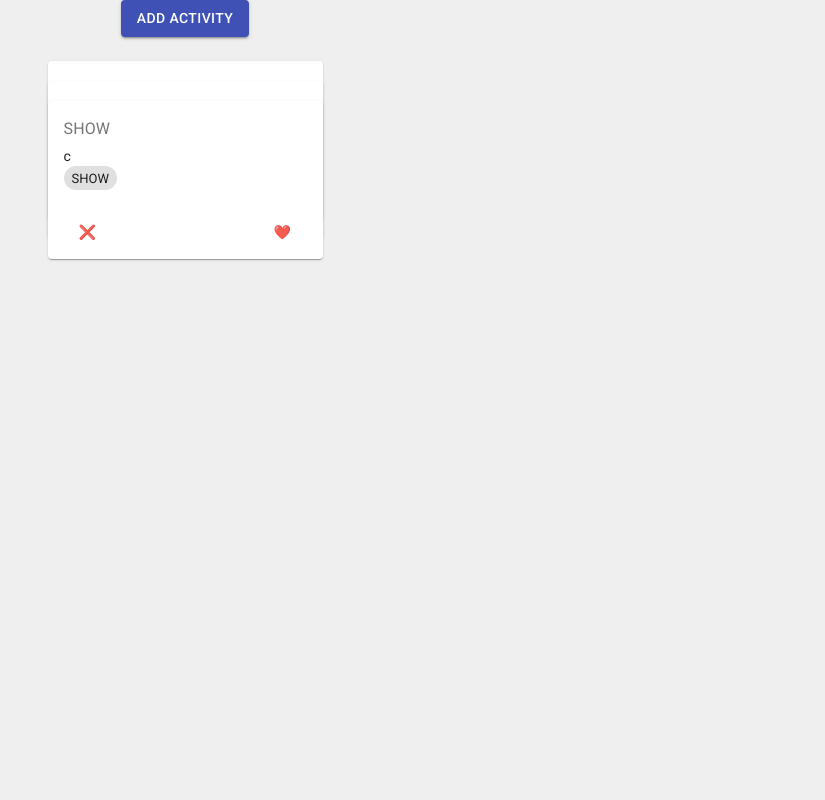
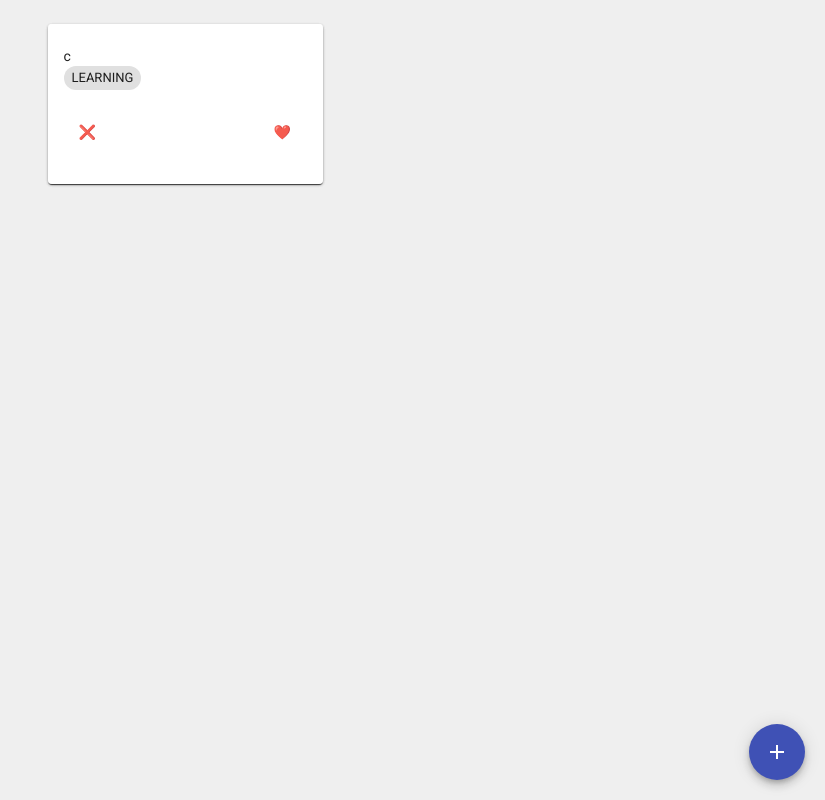
Before and after one commit to Orange-Mango/what-do-frontend, a React (Create React App) app: page / in a window 1280 px wide. Shown: the whole page, without its empty margins (455-1280 px from the left). Built offline with nearby package versions, Linux system fonts and the light colour scheme; no server answers; the HTML template or start-up script is replaced by a standard one.

Commit message:
Add add activity modal

```diff
--- a/src/Activities/Activities.js
+++ b/src/Activities/Activities.js
@@ -1,15 +1,22 @@
 import React, { useState, useEffect } from "react";
-import { Button, Container, Grid } from "@material-ui/core";
+import { Container, Grid } from "@material-ui/core";
 import { useTransition } from "react-spring";
 
 import Activity from "./Activity/Activity";
 import storage from "../utils/storage";
+import AddActivity from "./AddActivity/AddActivity";
 
 const Activities = () => {
   const [activities, setActivities] = useState([
-    { key: 0, description: "a", tags: ["HEALTH"] },
-    { key: 1, description: "b", tags: ["FOOD", "LEARNING"] },
-    { key: 2, description: "c", tags: ["SHOW"] },
+    { key: 0, description: "a", tags: [{ key: 0, label: "HEALTH" }] },
+    { key: 1, description: "b", tags: [{ key: 1, label: "FOOD" }] },
+    { key: 2, description: "c", tags: [{ key: 2, label: "LEARNING" }] },
+  ]);
+  const [tags, setTags] = useState([
+    { key: 0, label: "HEALTH" },
+    { key: 1, label: "FOOD" },
+    { key: 2, label: "LEARNING" },
+    { key: 3, label: "SHOW" },
   ]);
 
   const [index, setIndex] = useState(activities.length);
@@ -25,9 +32,9 @@ const Activities = () => {
         .then((data) => {
           console.warn(data);
           let mappedData = [
-            { key: 0, description: "a", tags: ["HEALTH"] },
-            { key: 1, description: "b", tags: ["FOOD", "LEARNING"] },
-            { key: 2, description: "c", tags: ["SHOW"] },
+            { key: 0, description: "a", tags: [{ key: 0, label: "HEALTH" }] },
+            { key: 1, description: "b", tags: [{ key: 1, label: "FOOD" }] },
+            { key: 2, description: "c", tags: [{ key: 2, label: "LEARNING" }] },
           ];
           setActivities(mappedData);
         });
@@ -47,10 +54,18 @@ const Activities = () => {
     handleRemoveActivity(index);
   };
 
-  const handleAddActivity = () => {
+  const handleAddActivity = (event, activity, tags) => {
     setIndex(index + 1);
     let newActivities = [...activities];
-    newActivities.push({ key: index, description: "new" });
+    let newActivity = { key: index, description: activity, tags };
+    newActivities.push(newActivity);
+    fetch(`http://78.82.184.12:55502/activities`, {
+      body: JSON.stringify(newActivity),
+      method: "POST",
+      headers: {
+        "Content-Type": "application/json",
+      },
+    });
     setActivities(newActivities);
   };
 
@@ -70,13 +85,7 @@ const Activities = () => {
         spacing={3}
       >
         <Grid item>
-          <Button
-            onClick={handleAddActivity}
-            variant="contained"
-            color="primary"
-          >
-            Add activity
-          </Button>
+          <AddActivity handleAddActivity={handleAddActivity} tags={tags} />
         </Grid>
         <Grid item container alignItems="center" direction="column">
           {transitions.map(({ item, props, key }) => (
--- a/src/Activities/Activity/Activity.js
+++ b/src/Activities/Activity/Activity.js
@@ -16,6 +16,7 @@ const useStyles = makeStyles({
   root: {
     minWidth: 275,
     width: "30%",
+    minHeight: "160px",
   },
 });
 
@@ -26,7 +27,6 @@ const Activity = ({ key, props, activity, removeActivity, likeActivity }) => {
       key={key}
       style={{
         ...props,
-        marginTop: `${activity.key * 20}px`,
         position: "absolute",
       }}
     >
@@ -37,16 +37,14 @@ const Activity = ({ key, props, activity, removeActivity, likeActivity }) => {
               className={classes.title}
               color="textSecondary"
               gutterBottom
-            >
-              {activity.tags && activity.tags[0]}
-            </Typography>
+            ></Typography>
 
             <Typography variant="body2" component="p">
               {activity.description}
             </Typography>
             {activity.tags &&
               activity.tags.map((tag) => (
-                <Chip size="small" label={`${tag}`} />
+                <Chip size="small" label={`${tag.label}`} />
               ))}
           </CardContent>
           <CardActions>
--- /dev/null
+++ b/src/Activities/AddActivity/ActivityForm/ActivityForm.js
@@ -0,0 +1,66 @@
+import React from "react";
+import {
+  Button,
+  Card,
+  CardContent,
+  Chip,
+  Grid,
+  MenuItem,
+  Select,
+  TextField,
+} from "@material-ui/core";
+
+const ActivityForm = ({
+  tags,
+  activity,
+  selectedTags,
+  handleSubmit,
+  handleDelete,
+  handleAddTag,
+  setActivity,
+}) => {
+  return (
+    <form onSubmit={(event) => handleSubmit(event, activity, selectedTags)}>
+      <Card>
+        <CardContent>
+          <Grid container direction="column" spacing={3}>
+            <Grid item>
+              <TextField
+                id="standard-basic"
+                label="Activity"
+                required
+                onChange={(event) => setActivity(event.target.value)}
+              />
+            </Grid>
+            <Grid item>
+              <Select
+                labelId="demo-simple-select-label"
+                id="demo-simple-select"
+                value={activity}
+                onChange={(event) => handleAddTag(event)}
+              >
+                {tags.map((tag) => (
+                  <MenuItem value={tag.key}>{tag.label}</MenuItem>
+                ))}
+              </Select>
+              {selectedTags.map((tag) => (
+                <Chip
+                  key={tag.key}
+                  label={tag.label}
+                  onDelete={() => handleDelete(tag)}
+                />
+              ))}
+            </Grid>
+            <Grid item>
+              <Button type="submit" variant="contained" color="primary">
+                Add activity
+              </Button>
+            </Grid>
+          </Grid>
+        </CardContent>
+      </Card>
+    </form>
+  );
+};
+
+export default ActivityForm;
--- /dev/null
+++ b/src/Activities/AddActivity/AddActivity.js
@@ -0,0 +1,82 @@
+import React, { useState } from "react";
+import { Fab, Modal } from "@material-ui/core";
+import AddIcon from "@material-ui/icons/Add";
+
+import ActivityForm from "./ActivityForm/ActivityForm";
+
+const AddActivity = ({ handleAddActivity, tags }) => {
+  const [activity, setActivity] = useState("");
+  const [selectedTags, setSelectedTags] = useState([]);
+  const [open, setOpen] = React.useState(false);
+
+  const handleOpen = () => {
+    setOpen(true);
+  };
+
+  const handleClose = () => {
+    setOpen(false);
+  };
+
+  const handleDelete = (tag) => {
+    let newTags = selectedTags.filter(
+      (selectedTag) => selectedTag.label !== tag.label
+    );
+    setSelectedTags(newTags);
+  };
+
+  const handleAddTag = (event) => {
+    let selectedTag = event.target.value;
+    if (!selectedTags.find((tag) => tag.label === tags[selectedTag].label)) {
+      setSelectedTags([...selectedTags, { label: tags[selectedTag].label }]);
+    }
+  };
+
+  const handleSubmit = (event, activity, tags) => {
+    event.preventDefault();
+    handleAddActivity(event, activity, tags);
+    setSelectedTags([]);
+    setOpen(false);
+  };
+
+  return (
+    <div>
+      <Fab
+        style={{
+          position: "fixed",
+          right: 20,
+          bottom: 20,
+          left: "auto",
+          top: "auto",
+        }}
+        color="primary"
+        aria-label="add"
+        onClick={handleOpen}
+      >
+        <AddIcon />
+      </Fab>
+      <Modal
+        style={{
+          display: "flex",
+          alignItems: "center",
+          justifyContent: "center",
+        }}
+        open={open}
+        onClose={handleClose}
+        aria-labelledby="simple-modal-title"
+        aria-describedby="simple-modal-description"
+      >
+        <ActivityForm
+          tags={tags}
+          activity={activity}
+          setActivity={setActivity}
+          selectedTags={selectedTags}
+          handleSubmit={handleSubmit}
+          handleDelete={handleDelete}
+          handleAddTag={handleAddTag}
+        />
+      </Modal>
+    </div>
+  );
+};
+
+export default AddActivity;
```
